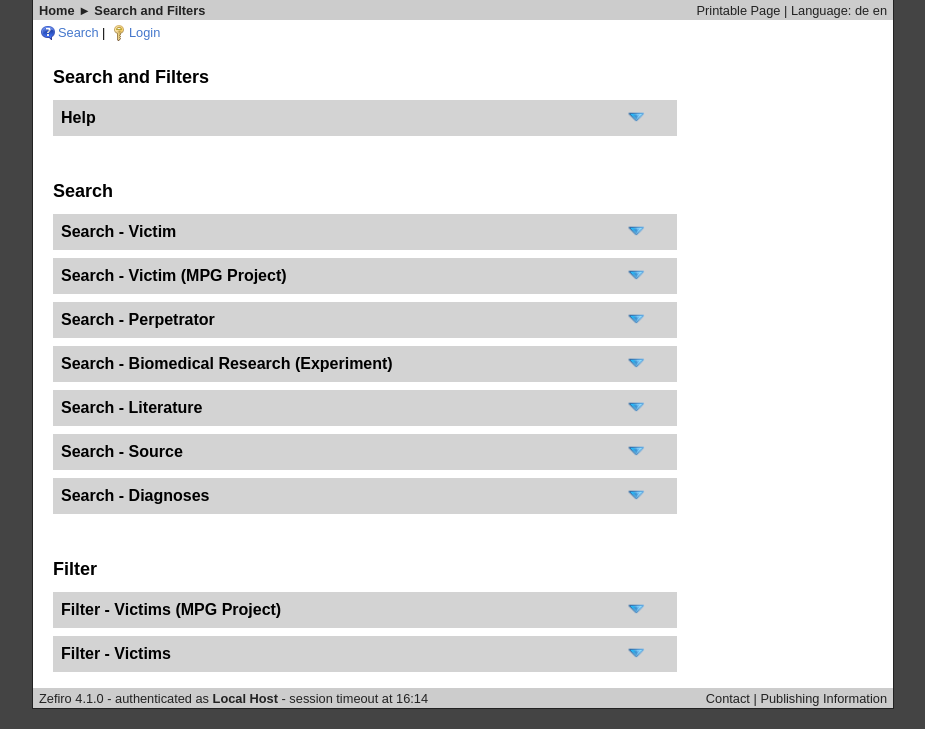
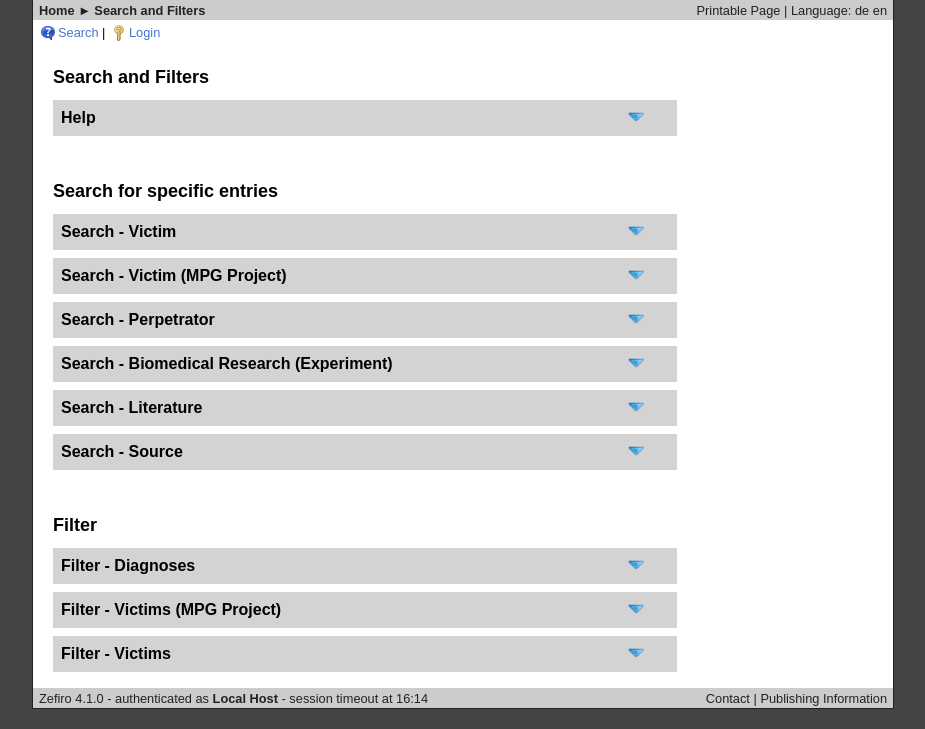
Before and after one commit to lzfw/ns-medical-victims, a PHP site: page /search in a window 1280 px wide. Shown: the part 121-850 px from the top of the page, without its empty margins (177-1102 px from the left). Run offline with PHP 8.4, Linux system fonts and the light colour scheme; data comes from the database, SQL or seed files in the repository; data that the repository does not hold is empty; some libraries are stand-ins or nearby versions.

Commit message:
minor adjustments user interface

```diff
--- a/nmv_list_victims.php
+++ b/nmv_list_victims.php
@@ -4,7 +4,7 @@ require_once 'zefiro/ini.php';
 $dbi->requireUserPermission ('view');
 
 // browsing options
-$dbi->setUserVar ('sort',getUrlParameter('sort'),'surname');
+$dbi->setUserVar ('sort',getUrlParameter('sort'),'ID_victim');
 $dbi->setUserVar ('order',getUrlParameter('order'),'ASC');
 $dbi->setUserVar ('skip',getUrlParameter('skip'),0);
 
--- a/search.php
+++ b/search.php
@@ -16,6 +16,7 @@ require_once 'flotilla/ini.php';
 $dbi->setUserVar ('view',getUrlParameter('view'),'default');
 
 include_once './search_forms/nmv_search_victims_filter.php';
+include_once './search_forms/nmv_search_mpg_filter.php';
 include_once './search_forms/nmv_search_diagnoses.php';
 
 // victim search form
@@ -67,45 +68,7 @@ $MPGvictimForm
 	->addButton (SUBMIT,L_SEARCH);
 
 
-// victimgroups from MPG project search form
-$MPGgroupForm = new Form ('search_mpg_group','nmv_result_mpg_group.php','GET');
 
-$MPGgroupForm->addConnection(MYSQL_DB,$db_host,$db_user,$db_pass,$db_name);
-
-$MPGgroupForm->addField ('cause_of_death', CHECKBOX, -1)
-	->setLabel ('Cause of Death: executed');
-
-$MPGgroupForm->addField ('prisoner_of_war', CHECKBOX, -1)
-	->setLabel ('Imprisonment: Prisoner of War');
-
-$MPGgroupForm->addField ('psychiatric_patient', CHECKBOX, -1)
-	->setLabel ('Imprisonment: Psychiatric Patient');
-
-$MPGgroupForm->addField ('ID_institution',SELECT)
-	    ->setLabel ('Institution')
-	    ->addOption (NO_VALUE,'all institutions')
-	    ->addOptionsFromTable( 'nmv__institution', 'ID_institution', 'institution_name',
-				'EXISTS (	SELECT * FROM nmv__med_history_brain
-									WHERE nmv__institution.ID_institution = nmv__med_history_brain.ID_institution)
-				OR EXISTS (SELECT * FROM nmv__med_history_hosp
-				WHERE nmv__institution.ID_institution = nmv__med_history_hosp.ID_institution)');
-
-// $MPGgroupForm->addField ('ID_institution',SELECT)
-// 	    ->setLabel ('Institution')
-// 	    ->addOption (NO_VALUE,'all institutions')
-// 	    ->addOptionsFromTableOrderedById ( 'nmv__institution', 'ID_institution', 'institution_name', 'ID_institution IN (39, 51, 54, 56, 67, 68, 70, 84, 94, 97, 105, 106, 113, 114, 115, 117, 118, 119, 120, 122, 123, 124, 125, 126, 127)');
-
-$MPGgroupForm->addField ('ID_dataset_origin',SELECT)
-	    ->setLabel ('MPG Project Data from')
-	    ->addOption (NO_VALUE,'all workgroups')
-	    ->addOptionsFromTableOrderedById ( 'nmv__dataset_origin', 'ID_dataset_origin', 'work_group');
-
-
-
-$MPGgroupForm
-	->addButton (BACK)
-	->addButton (RESET)
-	->addButton (SUBMIT,L_SEARCH);
 
 // perpetrator search form
 $perpetratorForm =
@@ -231,7 +194,7 @@ $layout
 					</p>
 			</div>
 			<br><br>
-			<h2>Search</h2>
+			<h2>Search for specific entries</h2>
 			<div class="relative">
 					<input class="hide_show_checkbox"  id="checkbox_search_victim" type="checkbox" checked="checked">
 					<label class="hide_show_label" id="label_search_victim" for="checkbox_search_victim">Search - Victim</label>
@@ -241,7 +204,7 @@ $layout
 					    ($dbi->checkUserPermission('view') ? $victimForm->run() : 'In order to search victims, <a href="/z_login">please log in</a>.') .
 					'</div>
 			</div>
-			 <div class="relative">
+			<div class="relative">
 					 <input class="hide_show_checkbox"  id="checkbox_search_mpg_victim" type="checkbox" checked="checked">
 					 <label class="hide_show_label" id="label_search_mpg_victim" for="checkbox_search_mpg_victim">Search - Victim (MPG Project)</label>
 					 <div class="hide_show_element block" id="element_search_mpg_victim">
@@ -283,16 +246,17 @@ $layout
 					    ($dbi->checkUserPermission('view') ? $sourceForm->run() : 'In order to search sources, <a href="/z_login">please log in</a>.') .
 					'</div>
 			</div>
+
+			<br><br>
+			<h2>Filter</h2>
 			<div class="relative">
 					<input class="hide_show_checkbox"  id="checkbox_search_diagnoses" type="checkbox" checked="checked">
-					<label class="hide_show_label" id="label_search_diagnoses" for="checkbox_search_diagnoses">Search - Diagnoses</label>
+					<label class="hide_show_label" id="label_search_diagnoses" for="checkbox_search_diagnoses">Filter - Diagnoses</label>
 					<div class="hide_show_element block" id="element_search_diagnoses">
 							<p>Returns victims with given keyword in: cause of death, hospitalisation diagnosis, brain report diagnosis</p>' .
 							($dbi->checkUserPermission('view') ? $diagnosesForm->run() : 'In order to search victims, <a href="/z_login">please log in</a>.') .
 					'</div>
 			</div>
-			<br><br>
-			<h2>Filter</h2>
 			<div class="relative">
 					<input class="hide_show_checkbox"  id="checkbox_filter_mpg_victim" type="checkbox" checked="checked">
 					<label class="hide_show_label" id="label_filter_mpg_victim" for="checkbox_filter_mpg_victim">Filter - Victims (MPG Project)</label>
@@ -301,7 +265,7 @@ $layout
 							<br>Returns victims that match <strong>all</strong> given criteria
 							<br>If a combination of workgroups is selected, the result shows only datasets that contain data of all these workgroups.</p>
 							' .
-							($dbi->checkUserPermission('view') ? $MPGgroupForm->run() : 'In order to search MPG-project-victims, <a href="/z_login">please log in</a>.') .
+							($dbi->checkUserPermission('view') ? $MPGfilterForm->run() : 'In order to search MPG-project-victims, <a href="/z_login">please log in</a>.') .
 					'</div>
 			</div>
 			<div class="relative">
--- a/search_forms/nmv_search_victims_filter.php
+++ b/search_forms/nmv_search_victims_filter.php
@@ -96,9 +96,14 @@ $victimsVariableForm->addField('location', SELECT)
   ->addOptionsFromTable('nmv__imprisoniation', 'DISTINCT location', 'location');
 
 $victimsVariableForm->addField('evaluation_status', SELECT)
-  ->setLabel ('evaluation status (currently used)')
+  ->setLabel ('evaluation status')
   ->addOption (NO_VALUE,'all evaluation status')
   ->addOptionsFromTable('nmv__victim_evaluation_status', 'ID_status', 'english');
+
+  $victimsVariableForm->addField('compensation', SELECT)
+    ->setLabel ('compensation')
+    ->addOption (NO_VALUE,'all compensations')
+    ->addOptionsFromTable('nmv__victim_evaluation_compensation', 'ID_compensation', 'english');
 
 // $victimsVariableForm->addField('confirmation', SELECT)
 //   ->setLabel ('evaluation status (outdated?)')
@@ -159,7 +164,7 @@ $victimsVariableForm->addField('hospitalisation_ID_diagnosis', SELECT)
 $victimsVariableForm->addField('hospitalisation_diagnosis', TEXT, 120)
 ->setLabel ('hospitalisation - diagnosis (not standardized yet)');
 
-$victimsVariableForm->addField('post_1945-text', SUBHEADLINE, '<br> &nbsp; After 1945 &nbsp; ');
+$victimsVariableForm->addField('post_1945-text', SUBHEADLINE, '<br> &nbsp; Survivors: after 1945 &nbsp; ');
 
 $victimsVariableForm->addField ('residence_after_1945_country',TEXT,120)
 	->setLabel ('after 1945 - residence (country)');
@@ -172,10 +177,7 @@ $victimsVariableForm->addField('nationality_after_1945', SELECT)
   ->addOption (NO_VALUE,'all nationalities')
   ->addOptionsFromTable('nmv__nationality', 'ID_nationality', 'english');
 
-$victimsVariableForm->addField('compensation', SELECT)
-  ->setLabel ('compensation')
-  ->addOption (NO_VALUE,'all compensations')
-  ->addOptionsFromTable('nmv__victim_evaluation_compensation', 'ID_compensation', 'english');
+
 
 // add buttons
 $victimsVariableForm
```
Also changed, not shown: search_forms/nmv_search_mpg_filter.php (added, +50 -0 lines).
